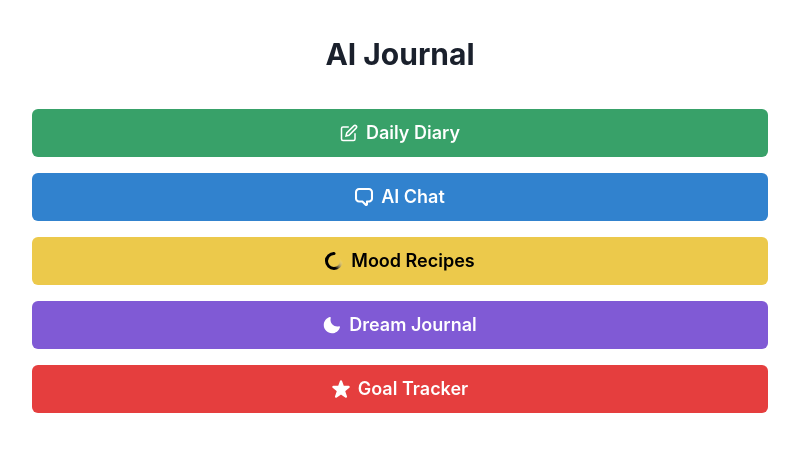
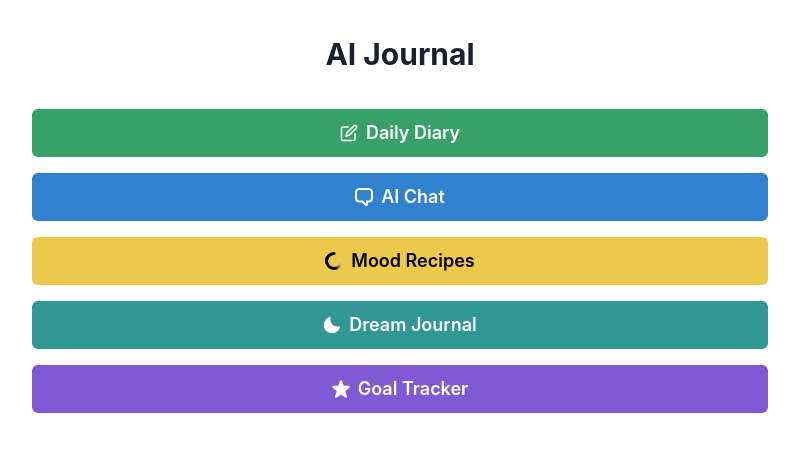
Before and after one commit to fraguseo/ai-journal, a React (Create React App) app: page / in a window 1280 px wide. Shown: the top 452 px of the page, without its empty margins (240-1039 px from the left). Built offline with nearby package versions, Linux system fonts and the light colour scheme.

Commit message:
Fix Dream Journal and Goal Tracker button colors

```diff
--- a/src/components/MainMenu.jsx
+++ b/src/components/MainMenu.jsx
@@ -58,7 +58,7 @@ function MainMenu({ onDiaryClick, onChatClick, onRecipesClick, onDreamClick, onG
             onClick={onDreamClick}
             size="lg"
             w="100%"
-            colorScheme="purple"
+            colorScheme="teal"
           >
             Dream Journal
           </Button>
@@ -68,7 +68,7 @@ function MainMenu({ onDiaryClick, onChatClick, onRecipesClick, onDreamClick, onG
             onClick={onGoalsClick}
             size="lg"
             w="100%"
-            colorScheme="red"
+            colorScheme="purple"
           >
             Goal Tracker
           </Button>
```
